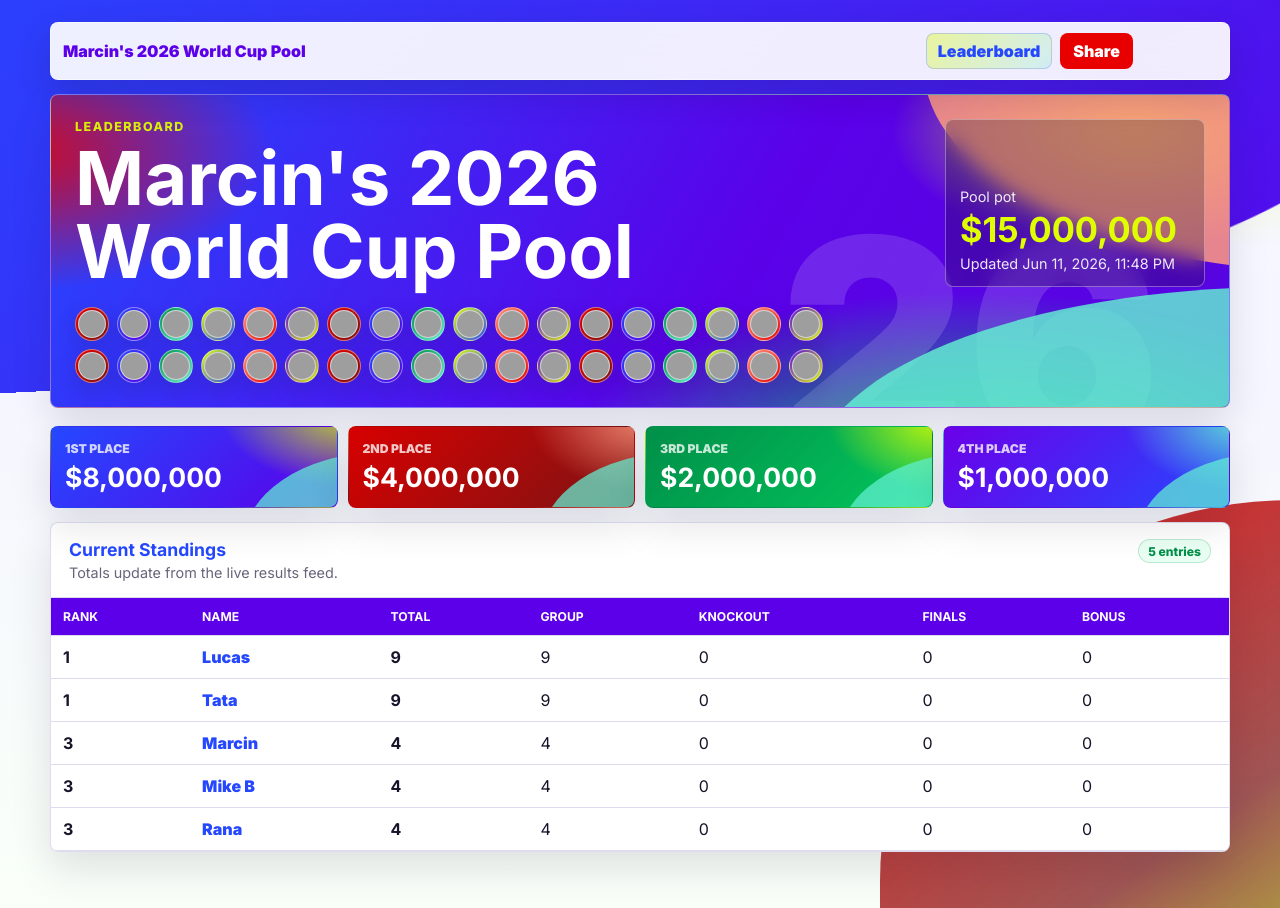
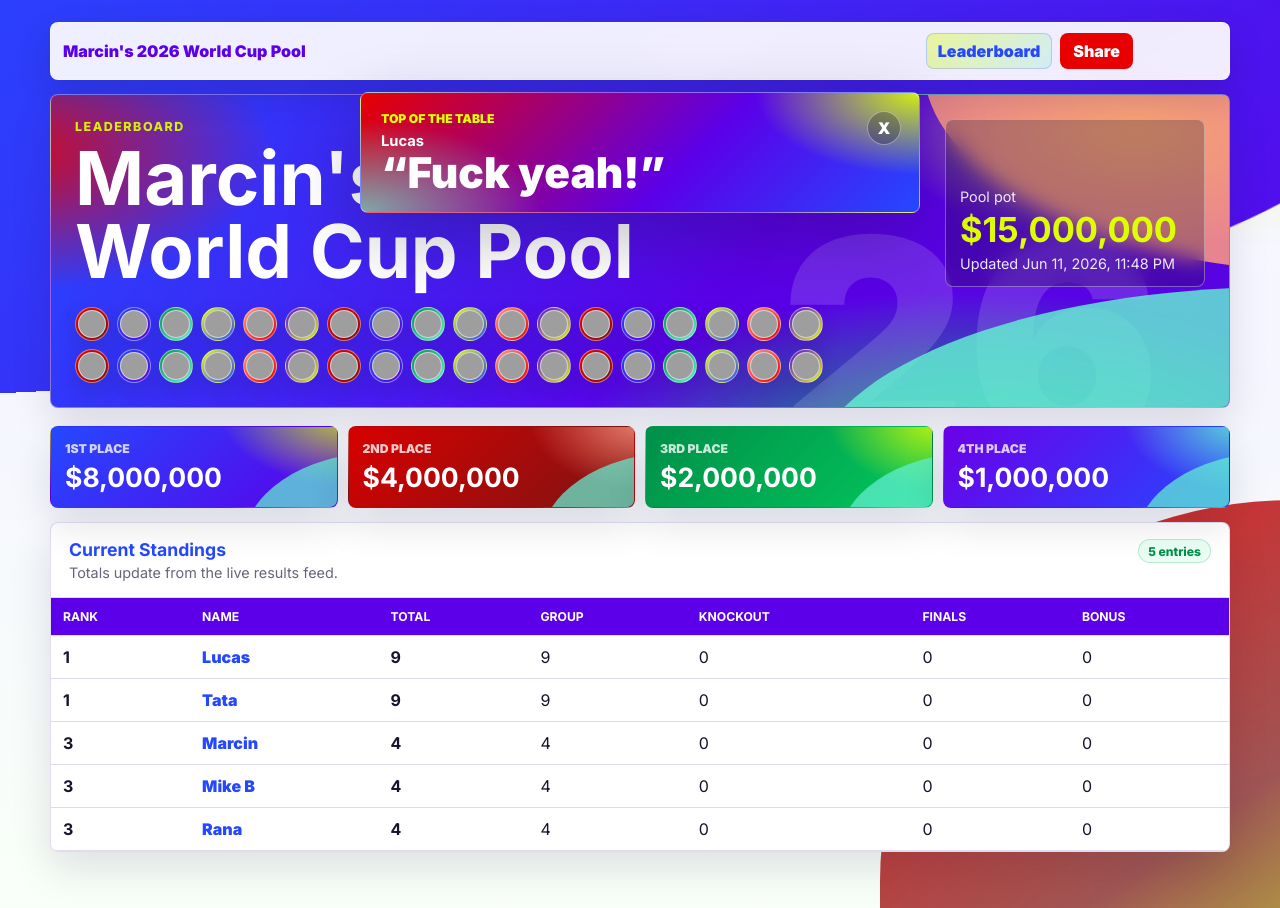
Before and after one commit to ahdsr/world-cup-2026-pool, a website with bundled scripts: page index.html in a window 1280 px wide. Built offline with nearby package versions, Linux system fonts and the light colour scheme; grey boxes are pictures that could not be loaded.

Commit message:
Add leader celebration quote

```diff
--- a/assets/app.js
+++ b/assets/app.js
@@ -4,6 +4,7 @@ import { actualAdvancersForGroup, scorePool } from "./scoring.js";
 const app = document.querySelector("#app");
 
 let appState = null;
+let celebrationShown = false;
 
 async function loadJson(path) {
   const response = await fetch(path, { cache: "no-store" });
@@ -496,6 +497,49 @@ function setShareStatus(message) {
   }, 2400);
 }
 
+function removeCelebrationToast(toast) {
+  toast.classList.add("leaving");
+  window.setTimeout(() => toast.remove(), 340);
+}
+
+function showLeaderCelebration(rows) {
+  if (celebrationShown) return;
+
+  const leadersWithQuotes = rows.filter((row) => row.rank === 1 && row.celebrationQuote);
+  if (!leadersWithQuotes.length) return;
+
+  celebrationShown = true;
+  document.querySelector(".celebration-toast")?.remove();
+
+  const toast = document.createElement("aside");
+  toast.className = "celebration-toast";
+  toast.setAttribute("role", "status");
+  toast.setAttribute("aria-live", "polite");
+  toast.innerHTML = `
+    <div>
+      <span>Top of the table</span>
+      ${leadersWithQuotes
+        .map(
+          (leader) => `
+            <p>
+              <strong>${escapeHtml(leader.name)}</strong>
+              <q>${escapeHtml(leader.celebrationQuote)}</q>
+            </p>
+          `,
+        )
+        .join("")}
+    </div>
+    <button type="button" aria-label="Dismiss celebration quote">X</button>
+  `;
+
+  document.body.append(toast);
+  const dismiss = toast.querySelector("button");
+  dismiss?.addEventListener("click", () => removeCelebrationToast(toast));
+  window.setTimeout(() => {
+    if (document.body.contains(toast)) removeCelebrationToast(toast);
+  }, 7800);
+}
+
 async function shareCurrentPage() {
   const title = appState?.entriesConfig?.poolName ?? "Marcin's 2026 World Cup Pool";
   const url = window.location.href;
@@ -546,6 +590,7 @@ function renderRoute() {
   `;
 
   app.querySelector("[data-share-button]")?.addEventListener("click", shareCurrentPage);
+  showLeaderCelebration(rows);
 }
 
 async function start() {
--- a/assets/styles.css
+++ b/assets/styles.css
@@ -142,6 +142,100 @@ body::after {
   color: var(--muted);
   font-size: 0.82rem;
   font-weight: 800;
+}
+
+.celebration-toast {
+  position: fixed;
+  top: 92px;
+  left: 50%;
+  z-index: 40;
+  display: flex;
+  width: min(560px, calc(100% - 28px));
+  align-items: flex-start;
+  justify-content: space-between;
+  gap: 16px;
+  padding: 18px 18px 18px 20px;
+  border: 1px solid rgba(255, 255, 255, 0.38);
+  border-radius: 8px;
+  color: white;
+  background:
+    radial-gradient(240px 120px at 100% 0%, rgba(223, 255, 0, 0.92), transparent 68%),
+    radial-gradient(260px 130px at 0% 100%, rgba(99, 241, 212, 0.7), transparent 70%),
+    linear-gradient(135deg, var(--accent), var(--brand-2) 58%, var(--brand));
+  box-shadow: 0 24px 70px rgba(23, 19, 41, 0.28);
+  transform: translateX(-50%);
+  animation: celebration-in 520ms cubic-bezier(0.16, 1, 0.3, 1) both;
+}
+
+.celebration-toast.leaving {
+  animation: celebration-out 300ms ease-in both;
+}
+
+.celebration-toast span {
+  display: block;
+  margin-bottom: 6px;
+  color: var(--gold);
+  font-size: 0.76rem;
+  font-weight: 900;
+  text-transform: uppercase;
+}
+
+.celebration-toast p {
+  margin: 0;
+}
+
+.celebration-toast strong {
+  display: block;
+  margin-bottom: 2px;
+  font-size: 0.92rem;
+}
+
+.celebration-toast q {
+  display: block;
+  font-size: clamp(1.65rem, 6vw, 2.65rem);
+  font-weight: 900;
+  line-height: 0.98;
+}
+
+.celebration-toast button {
+  flex: 0 0 auto;
+  width: 34px;
+  height: 34px;
+  border: 1px solid rgba(255, 255, 255, 0.4);
+  border-radius: 999px;
+  color: white;
+  background: rgba(23, 19, 41, 0.28);
+  font: inherit;
+  font-weight: 900;
+  cursor: pointer;
+}
+
+.celebration-toast button:hover {
+  background: rgba(23, 19, 41, 0.46);
+}
+
+@keyframes celebration-in {
+  from {
+    opacity: 0;
+    transform: translate(-50%, -24px) scale(0.96);
+  }
+
+  to {
+    opacity: 1;
+    transform: translate(-50%, 0) scale(1);
+  }
+}
+
+@keyframes celebration-out {
+  from {
+    opacity: 1;
+    transform: translate(-50%, 0) scale(1);
+  }
+
+  to {
+    opacity: 0;
+    transform: translate(-50%, -16px) scale(0.98);
+  }
 }
 
 .nav-link.active,
@@ -864,6 +958,12 @@ code {
     text-align: center;
   }
 
+  .celebration-toast {
+    top: 14px;
+    align-items: center;
+    padding: 14px;
+  }
+
   .site-header {
     padding: 18px;
   }
--- a/data/entries.json
+++ b/data/entries.json
@@ -24,6 +24,7 @@
     {
       "id": "lucas",
       "name": "Lucas",
+      "celebrationQuote": "Fuck yeah!",
       "picksPath": "data/picks.json"
     },
     {
```
Also changed, not shown: README.md.
